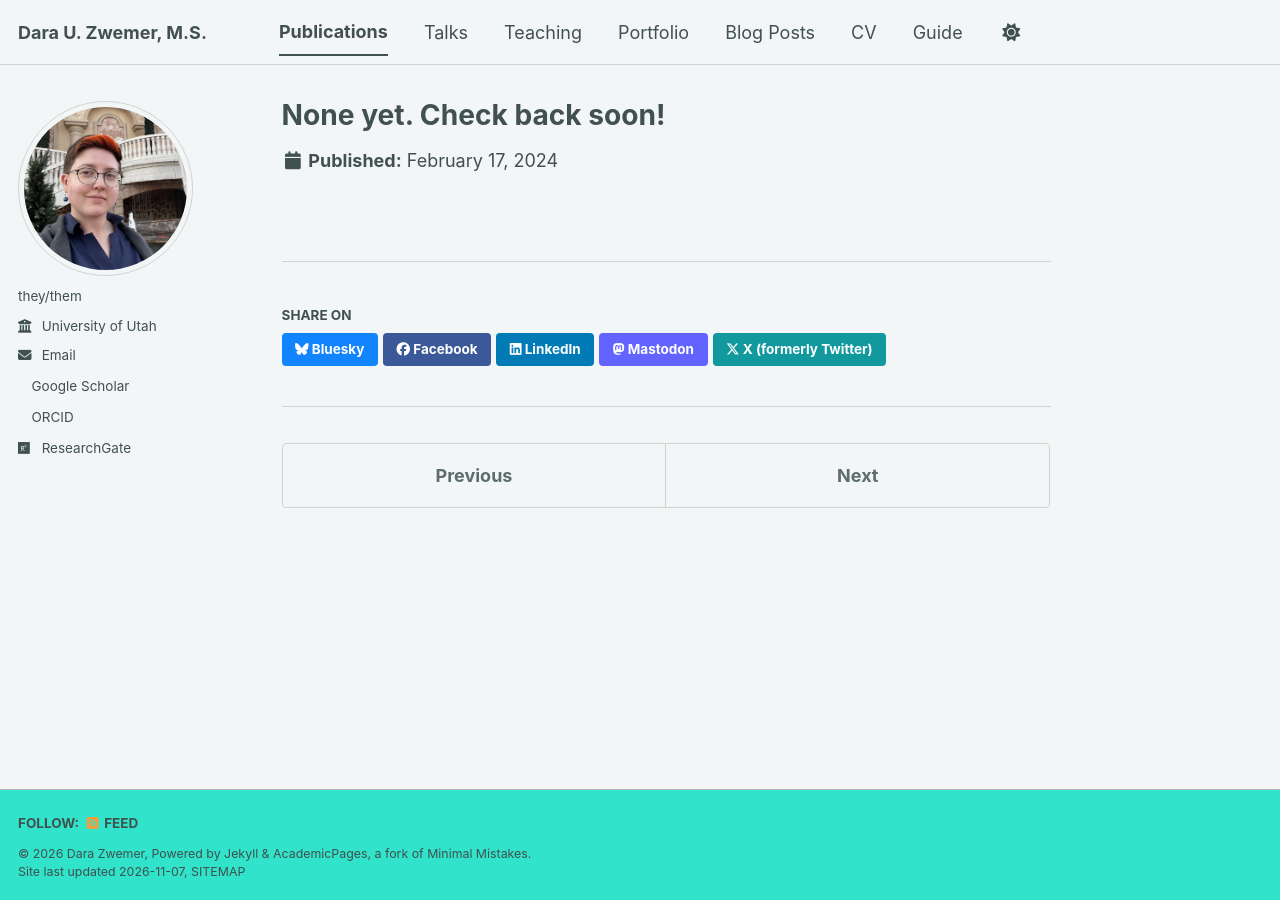
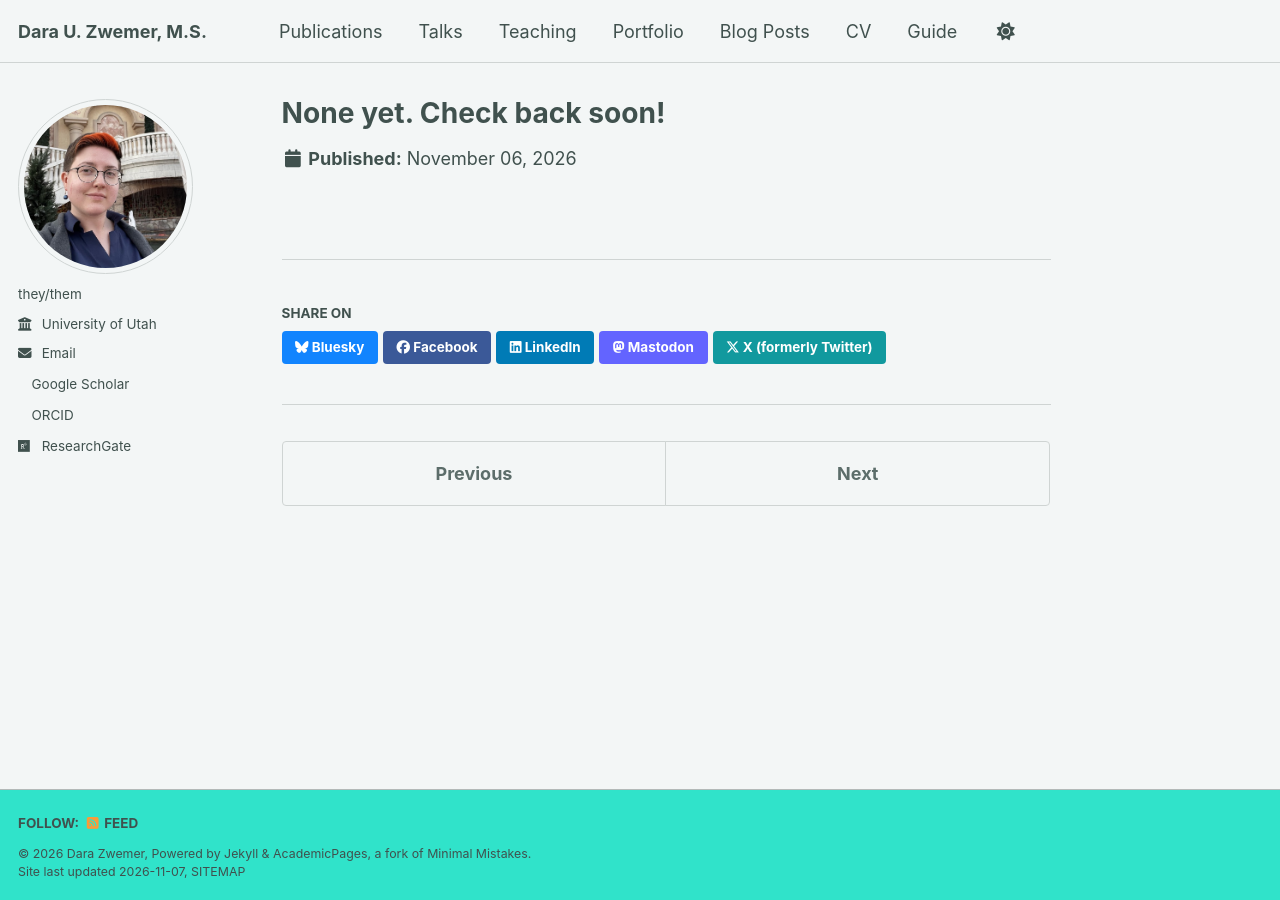
Before and after one commit to daraZwemer/daraZwemer.github.io, a Jekyll site: the page built from _publications/2024-02-17-paper-title-number-4.md, in a window 1280 px wide. Built offline with Jekyll 4.4.1, drawn with Linux system fonts in a browser that asks for light colours; a style sheet for code colours, icons or effects is not loaded.

Commit message:
Update 2024-02-17-paper-title-number-4.md

```diff
--- a/_publications/2024-02-17-paper-title-number-4.md
+++ b/_publications/2024-02-17-paper-title-number-4.md
@@ -2,4 +2,6 @@
 title: "None yet. Check back soon!"
 collection: publications
 category: conferences
+permalink: /publication/checkback
+date: 2026-11-6
 ---
```
